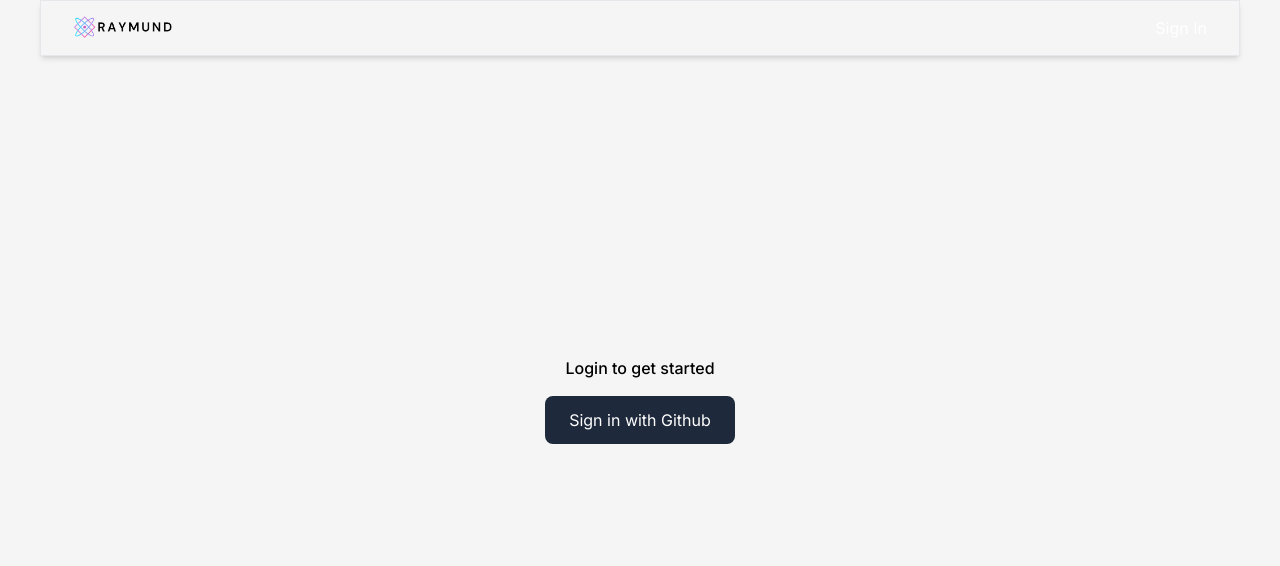
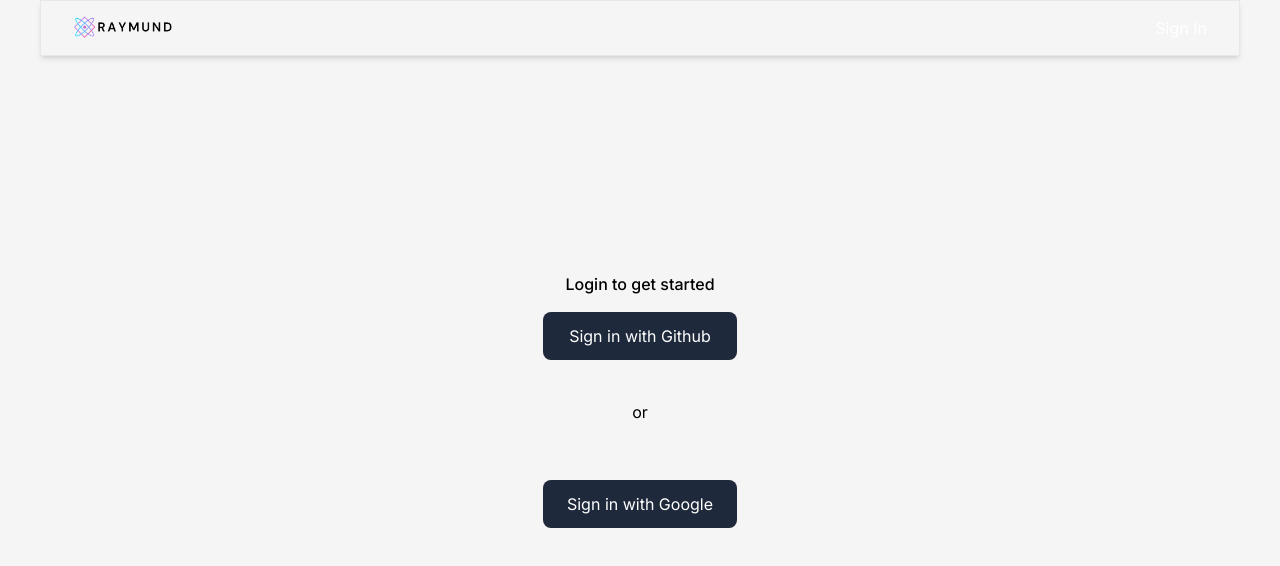
Before and after one commit to Rlapuz/Auth-github, a Next.js app: page / in a window 1280 px wide. Shown: the top 566 px of the page. Built offline with nearby package versions, Linux system fonts and the light colour scheme; no server answers.

Commit message:
add google provider

```diff
--- a/app/api/auth/[...nextauth]/route.js
+++ b/app/api/auth/[...nextauth]/route.js
@@ -1,5 +1,7 @@
 import NextAuth from "next-auth/next";
 import GithubProvider from "next-auth/providers/github";
+import GoogleProvider from "next-auth/providers/google";
+
 
 const handler = NextAuth({
     providers: [
@@ -7,7 +9,12 @@ const handler = NextAuth({
             clientId: process.env.GITHUB_CLIENT_ID,
             clientSecret: process.env.GITHUB_CLIENT_SECRET,
         }),
+        GoogleProvider({
+            clientId: process.env.GOOGLE_CLIENT_ID,
+            clientSecret: process.env.GOOGLE_CLIENT_SECRET,
+        }),
     ],
+
 });
 
 export { handler as GET, handler as POST };
--- a/app/components/Header.jsx
+++ b/app/components/Header.jsx
@@ -8,7 +8,7 @@ export default function Header() {
 
   if (status === "authenticated") {
     return (
-      <div className="flex flex-col items-center justify-center h-screen -mt-16">
+      <div className="flex flex-col items-center justify-center h-screen -mt-16 text-black ">
         <h1>Welcome,</h1>
         <span className="font-bold text-2xl">{session.user.name}</span>
       </div>
--- a/app/components/LoginButton.jsx
+++ b/app/components/LoginButton.jsx
@@ -4,10 +4,20 @@ import { signIn } from "next-auth/react";
 
 export default function LoginButton() {
   return (
-    <button
-      onClick={() => signIn("github")}
-      className="mt-4 bg-slate-800 text-white px-6 py-3 rounded-lg">
-      Sign in with Github
-    </button>
+    <>
+      <div className="text-black flex flex-col gap-10">
+        <button
+          onClick={() => signIn("github")}
+          className="mt-4 bg-slate-800 text-white px-6 py-3 rounded-lg">
+          Sign in with Github
+        </button>
+        <p className="flex justify-center">or</p>
+        <button
+          onClick={() => signIn("google")}
+          className="mt-4 bg-slate-800 text-white px-6 py-3 rounded-lg">
+          Sign in with Google
+        </button>
+      </div>
+    </>
   );
 }
--- a/next.config.js
+++ b/next.config.js
@@ -1,7 +1,8 @@
 /** @type {import('next').NextConfig} */
 const nextConfig = {
     images: {
-        domains: ["avatars.githubusercontent.com"],
+        domains: ["avatars.githubusercontent.com", "lh3.googleusercontent.com"],
+
     }
 }
 
```
